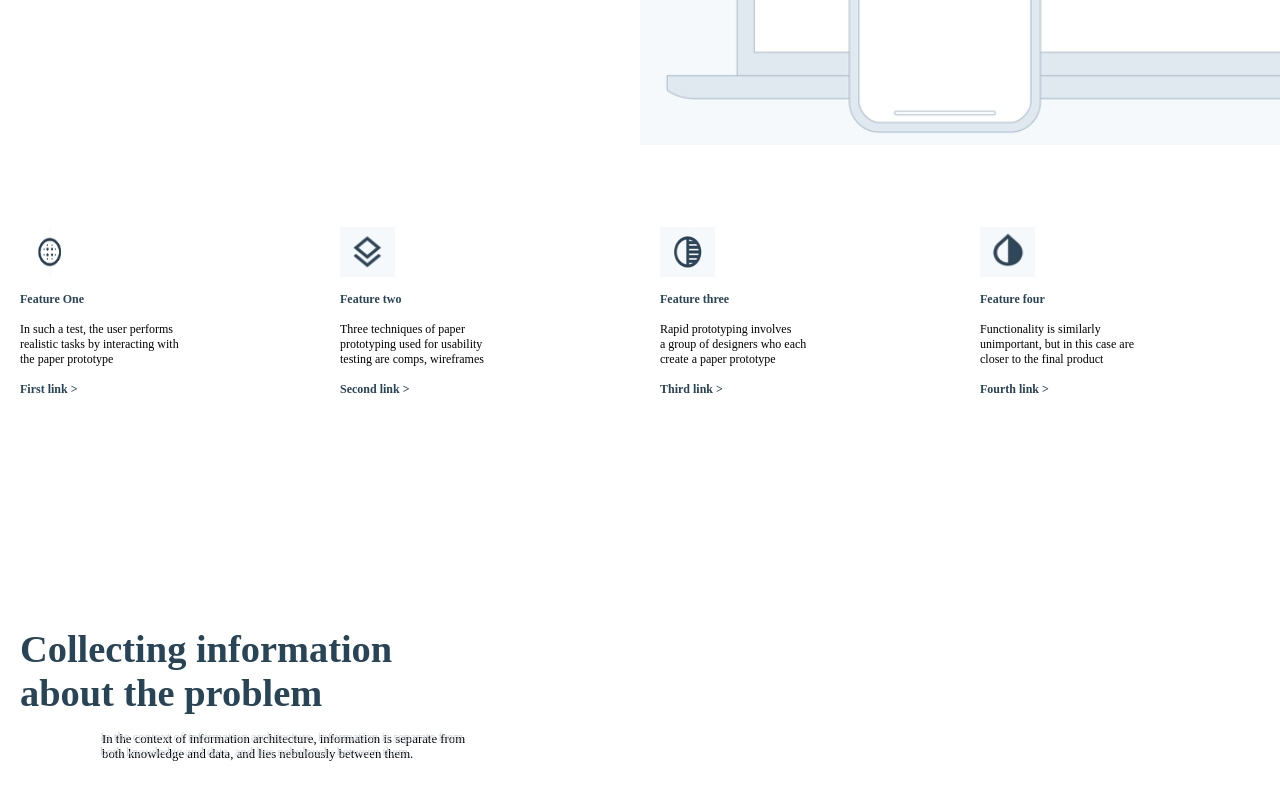
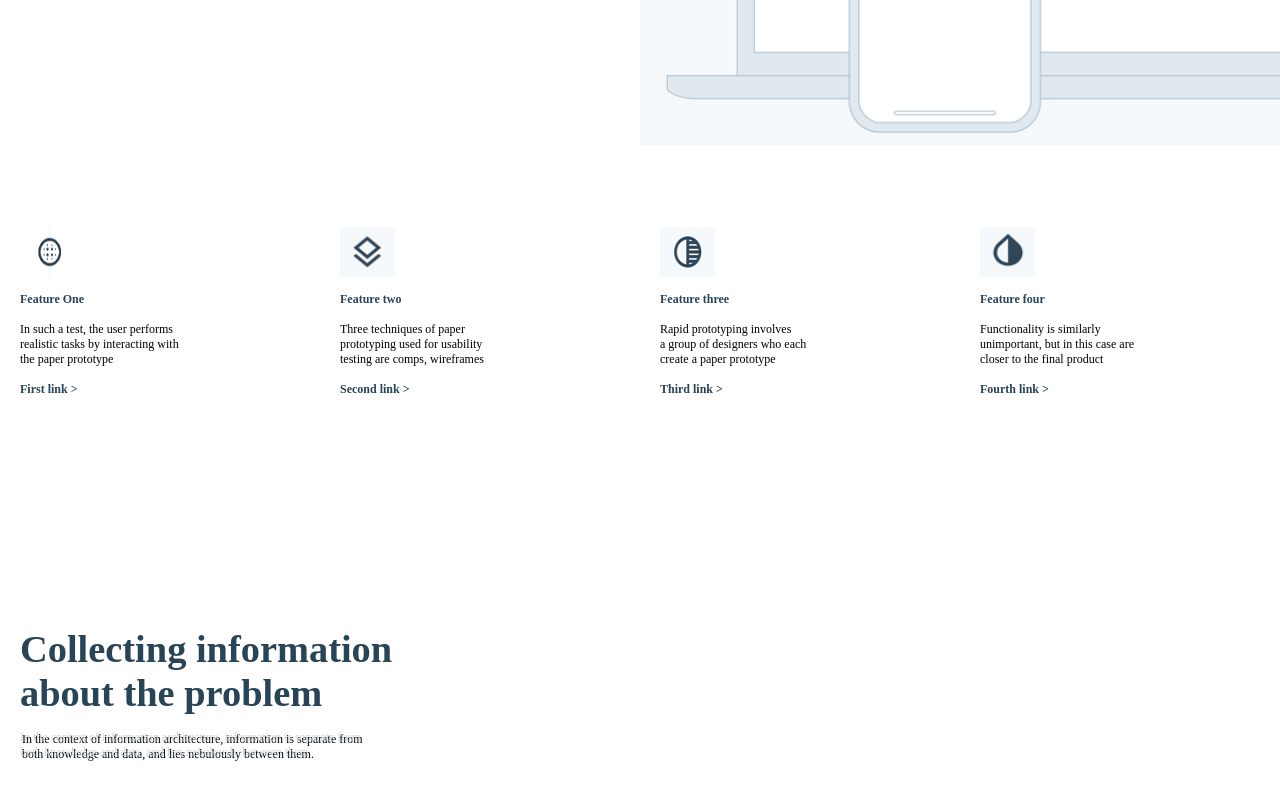
Before and after one commit to Styleshift/source, a plain HTML site: page index.html in a window 1280 px wide. Shown: the part 536-1336 px from the top of the page. Drawn offline with Linux system fonts and the light colour scheme.

Commit message:
update css

```diff
--- a/style/app.css
+++ b/style/app.css
@@ -438,6 +438,11 @@ h6 {
         margin-left: 20px;
         font-size: 12px;
     }
+
+    .collectP {
+        margin-left: 20px;
+        font-size: 12px;
+    }
 }
 
 @media screen and (min-width: 1000px) {
```
